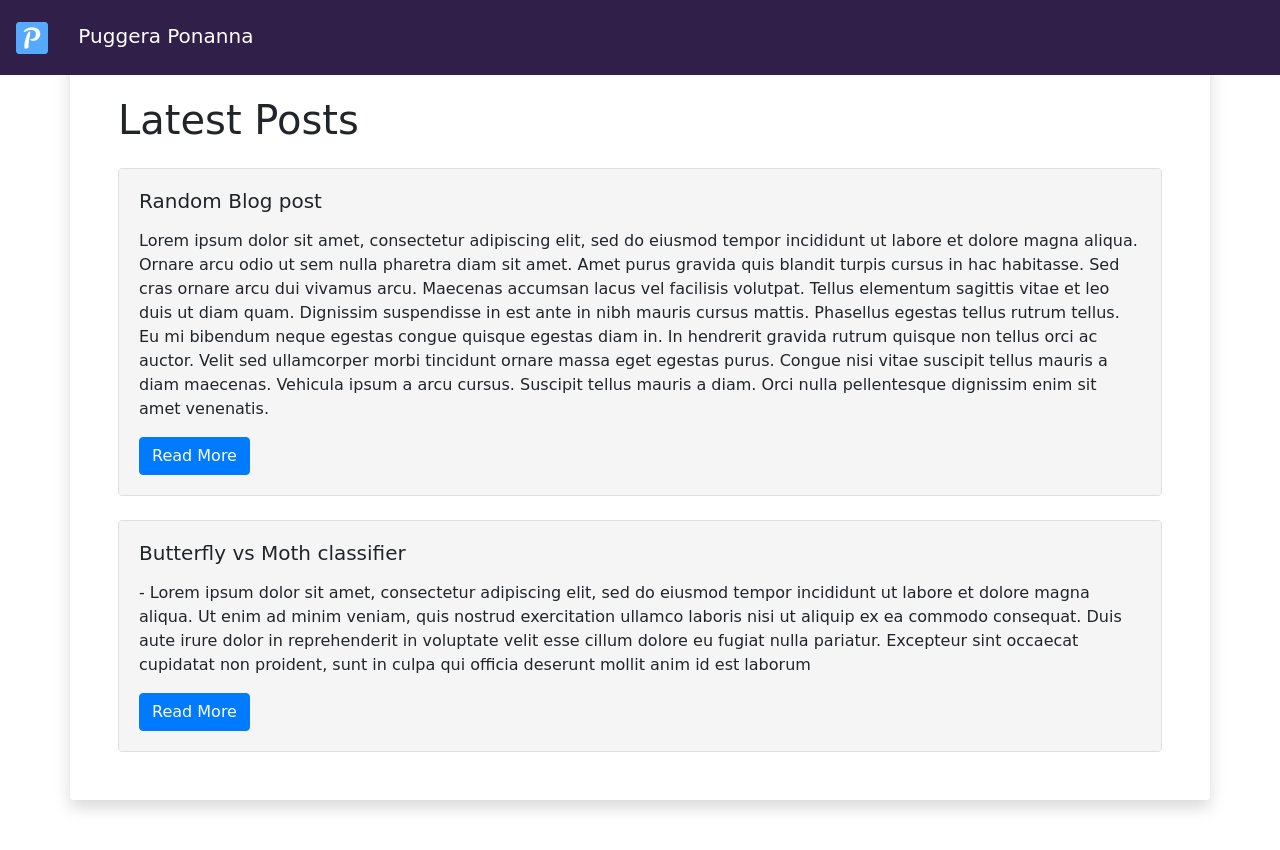
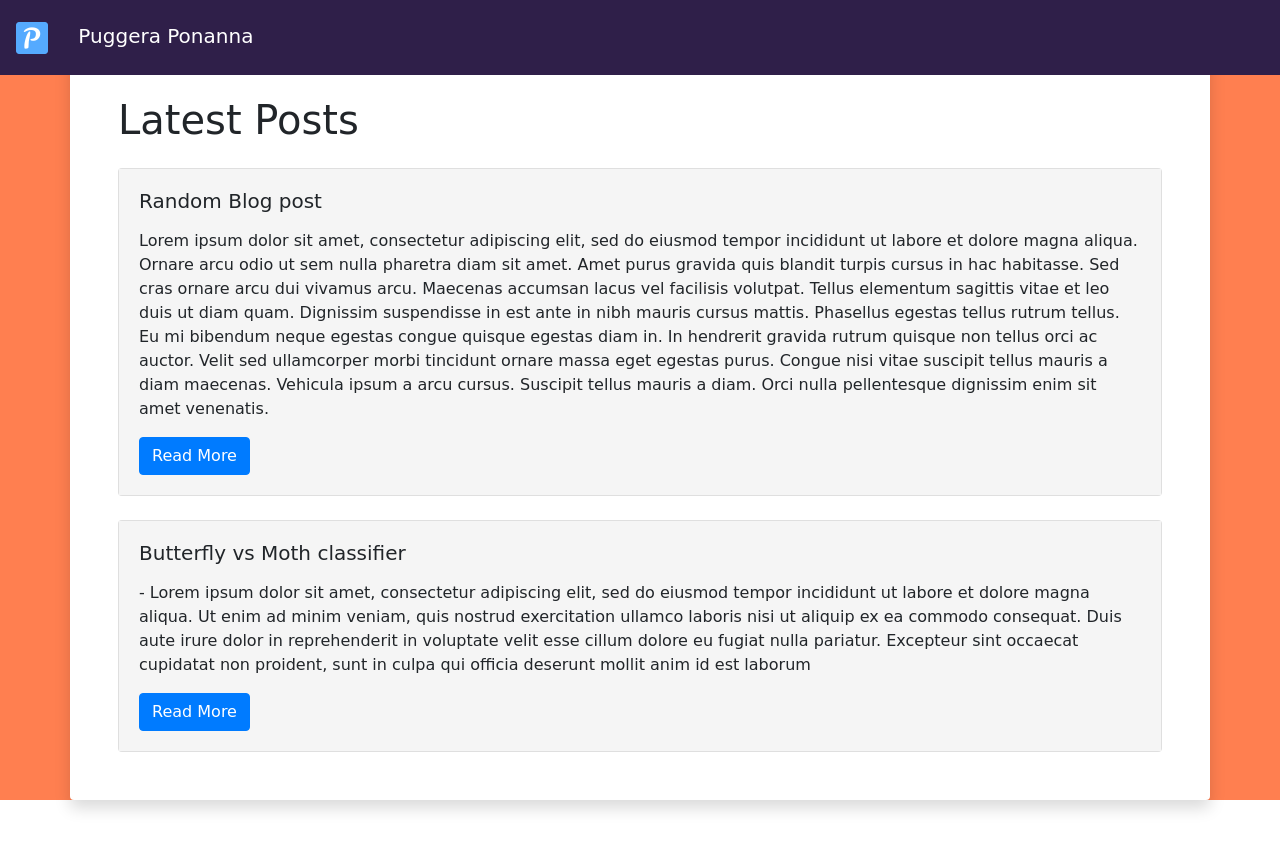
Before and after one commit to puggeraponanna/blog_old, a Jekyll site: the page built from index.md, in a window 1280 px wide. Shown: the top 850 px of the page. Built offline with Jekyll 4.4.1, drawn with Linux system fonts in a browser that asks for light colours; nearby versions of some CDN libraries.

Commit message:
Added random background color

```diff
--- a/_includes/header.html
+++ b/_includes/header.html
@@ -1,6 +1,6 @@
 <header>
 <nav class="navbar navbar-expand navbar-dark p-3 fixed-top">
-  <a class="navbar-brand" href="">
+  <a class="navbar-brand" href="/">
     <img src="{{ site.baseurl }}/assets/images/logo.png" class="mr-4">
     Puggera Ponanna
   </a>
--- a/_sass/main.scss
+++ b/_sass/main.scss
@@ -1,22 +1,53 @@
 *:not(i):not(code):not(pre) {
   font-family: Comic Sans MS !important;
 }
+.card-body{
+  background-color: #f5f5f5;
+}
+.container{
+  background-color: white;
+}
 .fa{
   color: black;
-}
-.card-body{
-  background-color: #f5f5f5;
 }
 .footer {
    width: 100%;
    text-align: center;
    background-color: #f5f5f5;
 }
-
+.main-aquamarine {
+  background-color: aquamarine;
+}
+.main-black {
+  background-color: black;
+}
+.main-blueviolet {
+  background-color: blueviolet;
+}
+.main-cadetblue {
+  background-color: cadetblue;
+}
+.main-coral {
+  background-color: coral;
+}
+.main-currentColor {
+  background-color: currentColor;
+}
+.main-darkCyan {
+  background-color: darkCyan;
+}
+.main-dimgray {
+  background-color: dimgray;
+}
+.main-darkslategray {
+  background-color: darkslategray;
+}
+.main-lightblue {
+  background-color: lightblue;
+}
 .navbar{
   background-color: #2f1f49;
 }
-
 .social{
   font-size:32px;
 }
--- a/assets/css/styles.scss
+++ b/assets/css/styles.scss
@@ -1,6 +1,6 @@
 ---
 ---
-@import "main";
 @import "bootstrap/scss/bootstrap";
 @import url("https://stackpath.bootstrapcdn.com/font-awesome/4.7.0/css/font-awesome.min.css");
-@import url("https://cdnjs.cloudflare.com/ajax/libs/highlight.js/10.1.0/styles/default.min.css")
+@import url("https://cdnjs.cloudflare.com/ajax/libs/highlight.js/10.1.0/styles/default.min.css");
+@import "main";
--- a/assets/js/main.js
+++ b/assets/js/main.js
@@ -1,5 +1,10 @@
 $(document).ready(function(e){
   prevScrollpos = window.pageYOffset;
+  var colorIndex = Math.floor((Math.random() * 10));
+  var bgClasses = ['main-aquamarine', 'main-black', 'main-blueviolet', 'main-cadetblue', 'main-coral',
+                  'main-currentColor', 'main-darkCyan', 'main-dimgray', 'main-darkslategray', 'main-lightblue']
+  var selectedClass = bgClasses[colorIndex];
+  $("main").addClass(selectedClass);
 });
 
 $(window).on('scroll', function(e){
```
